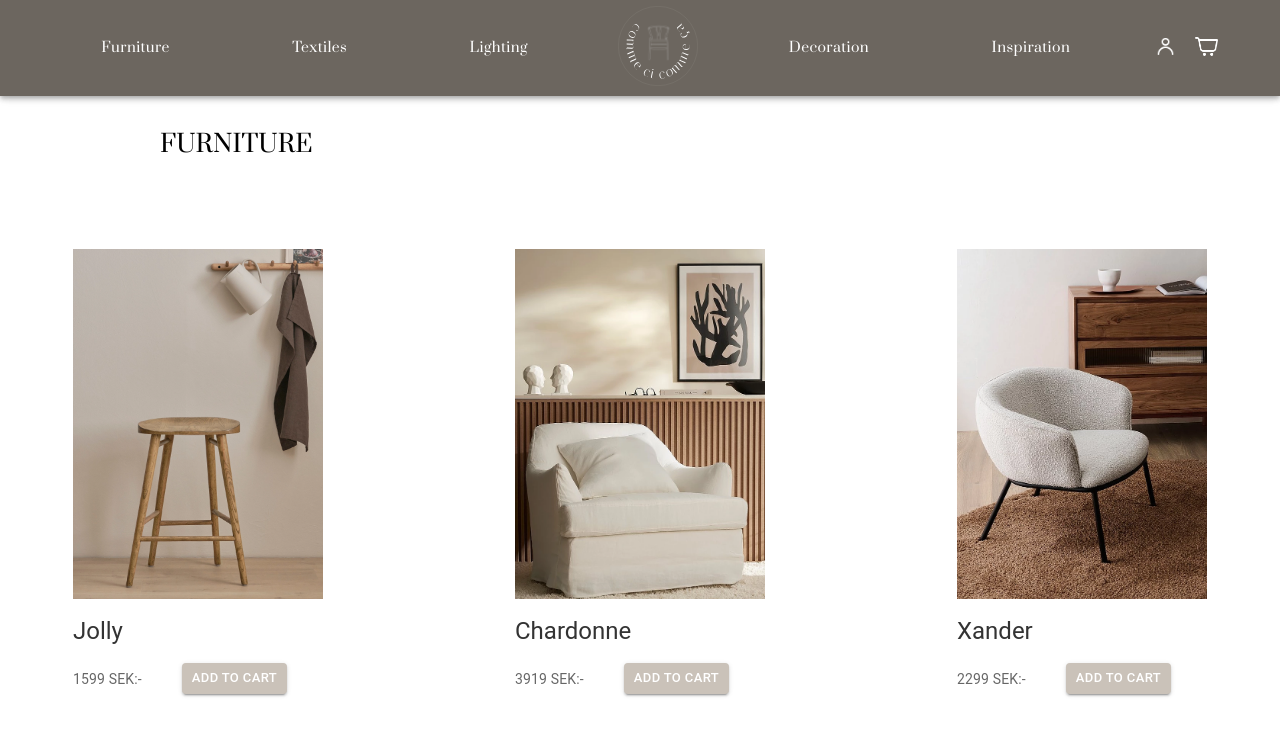
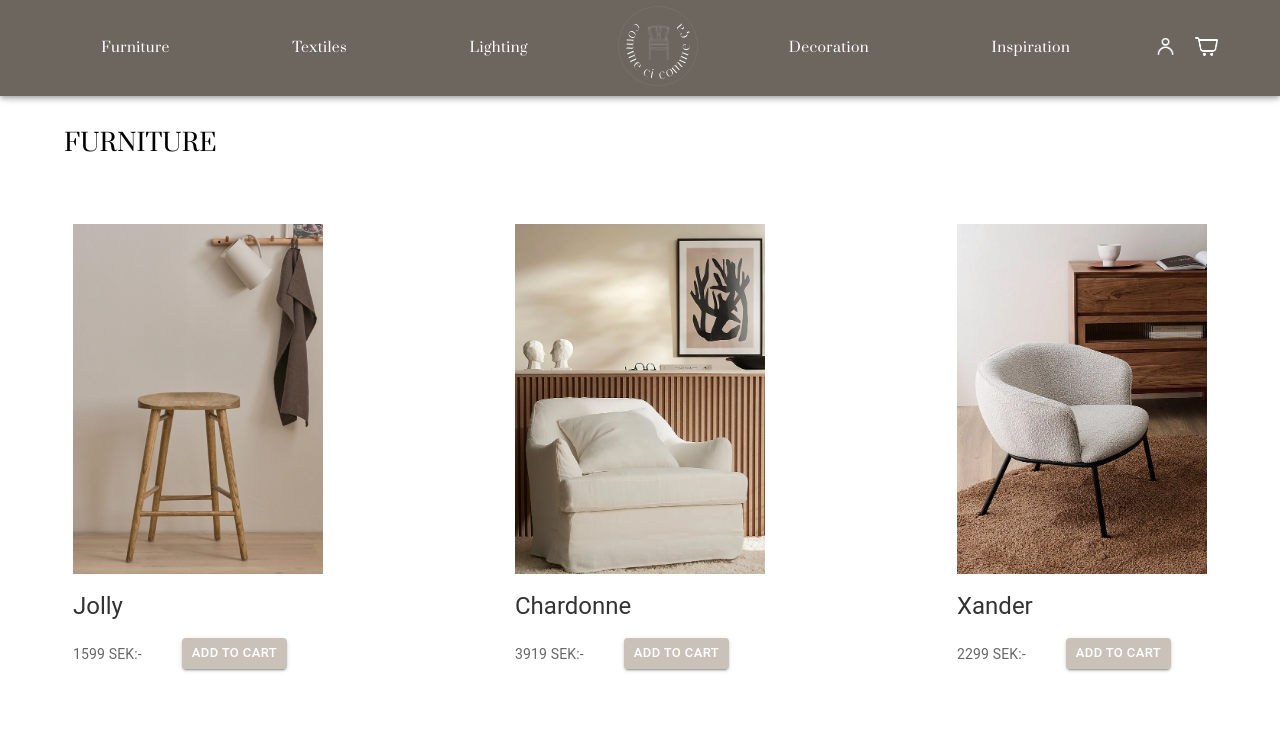
Before and after one commit to mirrenil/commeci-commeca-webbshop, a React (Create React App) app: page / in a window 1280 px wide. Shown: the top 755 px of the page. Built offline with nearby package versions, Linux system fonts and the light colour scheme; a web font is replaced by a local one.

Commit message:
adjusted the styling for title to align with other pages

```diff
--- a/src/components/ProductPage.tsx
+++ b/src/components/ProductPage.tsx
@@ -1,3 +1,4 @@
+import { Container, Typography } from "@mui/material";
 import { CSSProperties } from "react";
 import "../index.css";
 import { ProductData } from "../ProductData";
@@ -10,17 +11,18 @@ interface Props {
 function ProductPage(props: Props) {
   return (
     <div>
-      <h5
-        style={{
-          fontFamily: "Prata",
-          fontWeight: "400",
-          fontSize: "1.5rem",
-          marginTop: "2rem",
-          marginLeft: "10rem",
+      <Container
+        sx={{
+          padding: "1rem",
         }}
       >
-        FURNITURE
-      </h5>
+        <Typography
+          sx={{ textTransform: "uppercase", fontFamily: "Prata", mt: "1rem" }}
+          variant="h5"
+        >
+          Furniture
+        </Typography>
+      </Container>
       <div style={rootStyle}>
         {props.products.map((product) => (
           <ProductCard key={product.id} product={product} />
```
